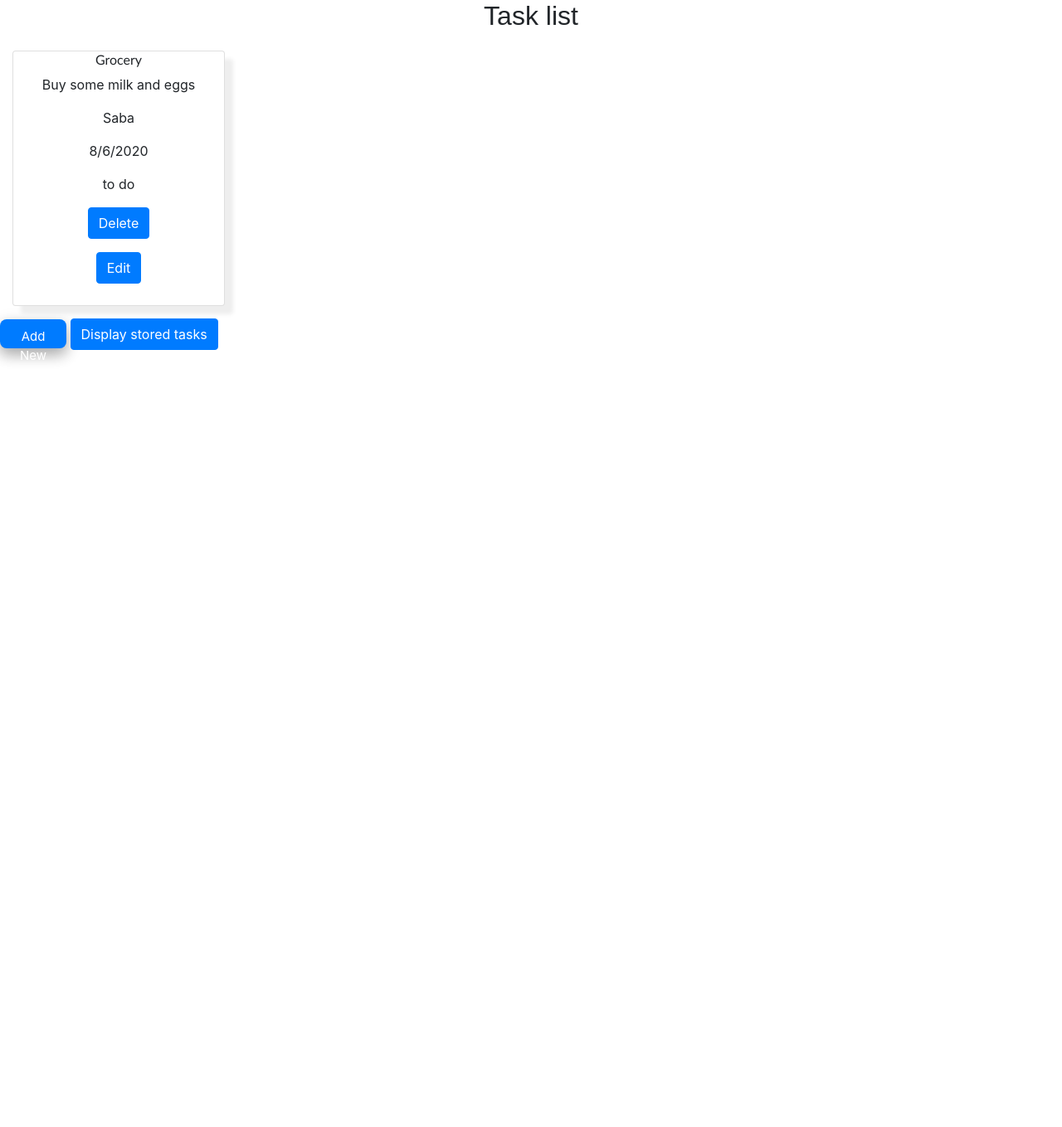
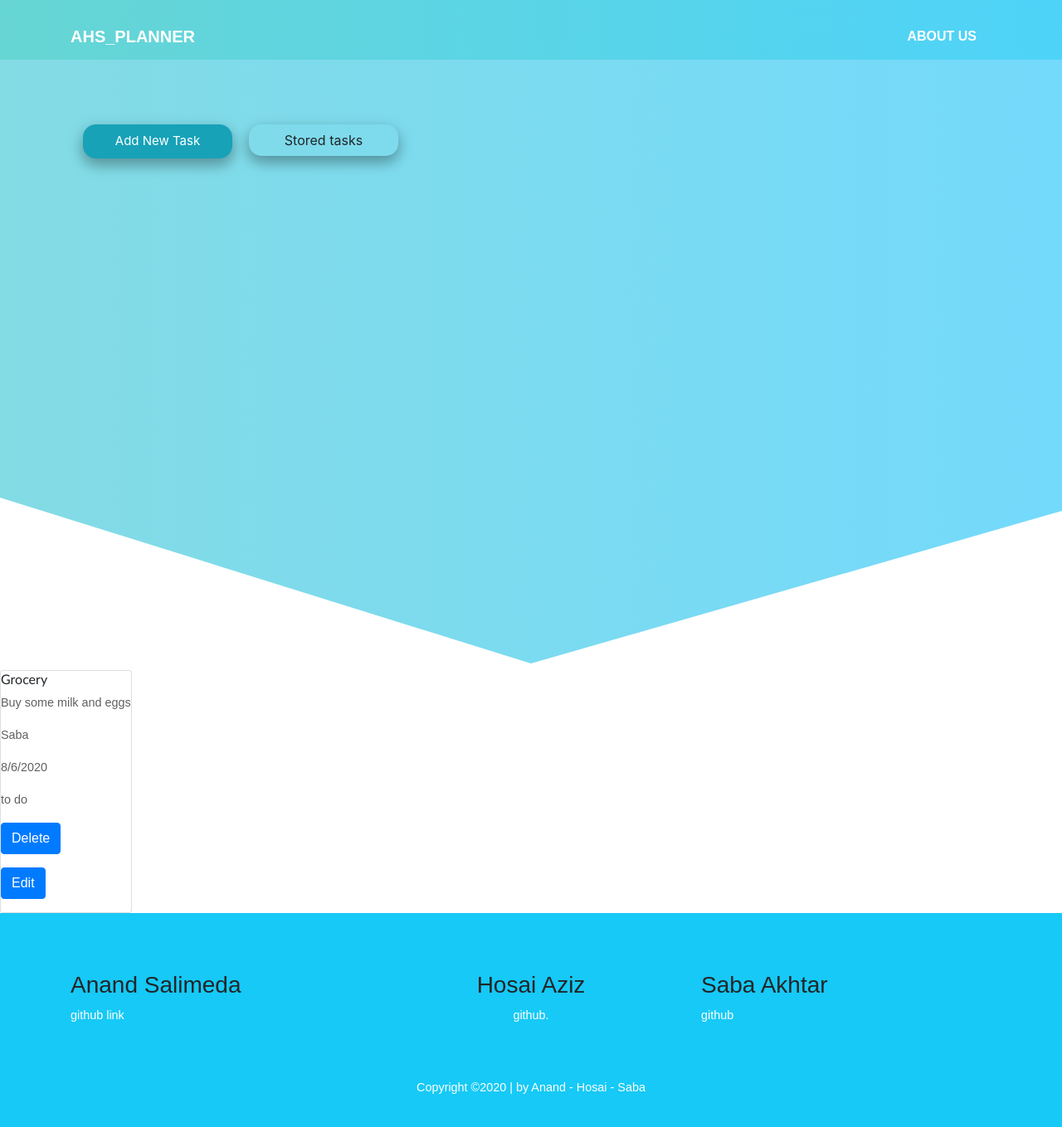
Before and after one commit to Any22/practicetask, a website built with Parcel: page index.html in a window 1280 px wide. Shown: the whole page at 83% size. Before the commit the page ends 800 px from the top, so only its background shows below. Built offline with nearby package versions, Linux system fonts and the light colour scheme.

Commit message:
project with front end

```diff
--- a/card.css
+++ b/card.css
@@ -1,3 +1,120 @@
+html {
+    scroll-behavior: smooth;
+  }
+  *{
+    margin: 0;
+    padding: 0;
+    box-sizing: border-box;
+    font-family: sans-serif;
+}
+p{
+    font-size: 0.9rem;
+    line-height: 1.6;
+    font-weight: 400;
+    color: #606060;
+}
+
+
+/* hover decoraction none otherwise you will see a line on anchor tag for home, our team etc in the navbar )*/
+a:hover{
+    text-decoration: none!important;
+}
+
+/* to remove the sytling of li tags */
+li{
+    list-style: none;
+}
+.headings{
+    margin-bottom: 50px;
+}
+
+.headings h1{
+    font-size: 1.5rem;
+    font-weight: 600;
+    text-transform: uppercase;
+}
+/************** actual css classes code starts *****************/
+  /* header class from navbar for styling the header section image and polygon not navbar   */
+  .header{
+    width: 100%;
+    height: 100vh;
+    background-image:linear-gradient(rgba(0,168,255, 0.3),rgba(0,168,255, 0.3));
+    background-repeat: no-repeat;
+    background-repeat: no-repeat;
+    background-size: 100% 100%;
+    clip-path: polygon(100% 0%, 100% 77%, 50% 100%, 0 75%, 0 0);
+    /* user relative as need to use a peduo element for the polygon */
+    position: relative;
+}
+/*  */
+.header:before{
+    content: "";
+    position: absolute;
+    /* for text to appear on top of the polygon */
+    z-index: -1;
+    top: 0;
+    bottom: 0;
+    left: 0;
+    right: 0;
+    background: rgba(0, 0, 0, 0) linear-gradient(to right, #1e5799 0%, #3ccdbb 0%, #16c9f6 100%) ;
+    /* to make the polygon color opac */
+    opacity: .4;
+}
+
+ /* navbar styling same as header. From the html file remove navbar-light and bg-light then styling of the polygon will appear on the navbar  */
+ .navbar:before{
+    content: "";
+    position: absolute;
+    z-index: -1;
+    top: 0;
+    bottom: 0;
+    left: 0;
+    right: 0;
+    background: rgba(0, 0, 0, 0) linear-gradient(to right, #1e5799 0%, #3ccdbb 0%, #16c9f6 100%) repeat scroll 0 0;
+    opacity: .4;
+}
+
+.navbar{
+    z-index: 5;
+}
+
+/*  */
+.nav-item{
+    padding: 0 10px;
+}
+
+/* navbar anchor items colour styling for home, ourteam etc */
+.nav-item a{
+    color: white !important;
+    font-weight: bold;
+}
+
+
+
+
+/************************ footer part start ********************/
+
+.footersection{
+    width: 100%;
+    height: auto;
+    padding: 70px 0 20px 0;
+    background: #16c9f6 ;
+    position: relative;
+}
+
+.footersection p{
+    color: #fff;
+}
+
+.footersection li a{
+    font-size: 0.9rem;
+    line-height: 1.6;
+    font-weight: 400;
+    color: #fff;
+    text-transform: capitalize;
+}
+
+
 #taskcontainer{
     display:flex ;
     flex-direction: row;
@@ -10,23 +127,13 @@
 }
 
 
-img {
-    width: 80%;
-    height: 30%;
-   }
+
    .mainHeading{
        font-family: sans-serif;
        text-align: center;
        font-size: xx-large;
    }
-.card {
-    width:20% ;
-    height:20%;
-    box-shadow: 10px 10px 5px 0px rgba(238, 238, 238, 1);
-    margin: 15px;
-    text-align: center;
-    padding-bottom: 10px;
-    }
+
 #taskcontainer.h1
 {
  font-family: 'Lucida Sans', 'Lucida Sans Regular', 'Lucida Grande', 'Lucida Sans Unicode', Geneva, Verdana, sans-serif;
@@ -36,27 +143,42 @@ img {
  {
     border-radius: 8px;
     box-shadow: 0 8px 16px 0 rgba(0,0,0,0.2), 0 6px 20px 0 rgba(0,0,0,0.19);
-    background-color:blue;
-    border:blue;
+    background-color:linear-gradient(160deg, #16c9f6 55%,  #fff 0%);
+    border:linear-gradient(160deg, #16c9f6 55%,  #fff 0%);
     width: 80px ;
  }
  #addButton
  {
     border-radius: 8px;
     box-shadow: 0 8px 16px 0 rgba(0,0,0,0.2), 0 6px 20px 0 rgba(0,0,0,0.19);
-    background-color:#007bff;
-    border:#007bff;
+    background-color:linear-gradient(160deg, #16c9f6 55%,  #fff 0%);
+    border:linear-gradient(160deg, #16c9f6 55%,  #fff 0%);
     width: 80px ;
  }
  #addTask
  {
-    border-radius: 8px;
+    border-radius:15px;
     box-shadow: 0 8px 16px 0 rgba(0,0,0,0.2), 0 6px 20px 0 rgba(0,0,0,0.19);
-    background-color:#007bff;
-    border:#007bff;
-    width: 80px ;
-    height:35px;
-    padding:10px ;
+    background-color:linear-gradient(160deg, #16c9f6 55%,  #fff 0%);
+    border:linear-gradient(160deg, #16c9f6 55%,  #fff 0%);
+    width: 180px ;
+    /* height:35px; */
+    /* padding:10px ; */
     font-size:15px ;
+    position: absolute;
+    left: 100px;
+    top: 150px;
 
  }
+ #dpSTask
+ {
+    border-radius: 15px;
+    box-shadow: 0 8px 16px 0 rgba(0,0,0,0.2), 0 6px 20px 0 rgba(0,0,0,0.19);
+    background-color:linear-gradient(160deg, #16c9f6 55%,  #fff 0%);
+    border:linear-gradient(160deg, #16c9f6 55%,  #fff 0%);
+    width: 180px ;
+    position: absolute;
+    left: 300px;
+    top: 150px;
+
+ }
--- a/index.html
+++ b/index.html
@@ -10,7 +10,39 @@
         <title>tasklist</title>
     </head>
     <body>
-    <h1 class="mainHeading">Task list</h1>
+      <div class="header" id="topheader">
+
+        <nav class=" navbar navbar-expand-lg navbar-dark fixed-top">
+          <!-- places the navbar contents into a box giving even spaces on the left and right cornors, text uppercase-->
+          <div class="container text-uppercase pt-3">
+            <!-- from getbootstrap site (components -> navbar) -->
+            <a class="navbar-brand text-white font-weight-bold" href="#">AHS_PLANNER</a>
+            <!-- from getbootstrap site (components -> navbar) -->
+            <button class="navbar-toggler" type="button" data-toggle="collapse" data-target="#navbarSupportedContent" aria-controls="navbarSupportedContent" aria-expanded="false" aria-label="Toggle navigation">
+            <span class="navbar-toggler-icon"></span>
+            </button>
+            <div class="collapse navbar-collapse" id="navbarSupportedContent">
+
+              <ul class="navbar-nav ml-auto text-white">
+                <li class="nav-item">
+                  <a class="nav-link" href="#footerdiv">About Us</a>
+                </li>
+              </ul>
+            </div>
+          </div>
+        </nav>
+ <!--  created section header for the polygon  -->
+ <section class="header-section">
+  <!-- created a div and centered -->
+  <div class="center-div">
+
+    </div>
+  </div>
+</section>
+</div>
+  <!-- ***************** End of Header Section **************** -->
+
+    <h1 class="mainHeading"></h1>
     <div id ="main-container">
         <div id="taskcontainer">
             <div id ="cList" class="card">
@@ -26,8 +58,8 @@
     </div>
 
 <!-- Adding tasks in Modal here -->
-<button type="button" class="btn btn-info btn-lg" id="addTask" data-toggle="modal" data-target="#myModal">Add New</button>
-<button type="button" class="btn btn-primary" id="dpSTask">Display stored tasks</button>
+<button type="button" class="btn btn-info btn-lg" id="addTask" data-toggle="modal" data-target="#myModal">Add New Task</button>
+<button type="button" class="btn btn-imfo" id="dpSTask">Stored tasks</button>
 
 
 <!-- Modal -->
@@ -114,8 +146,8 @@
       <div class="modal-body">
         <form>
           <div class="form-group">
-          <label for="inputId">Task id</label>
-          <input type="text" id="tId"></input>
+          <label for="inputId"></label>
+          <input type="hidden" id="tId"></input>
           <span id="nmErrMsg"></span>
           </div>
         <div class="form-group">
@@ -169,14 +201,58 @@
     </div>
 
 
+     <!-- *************************footer start************************* -->
+
+
+		<footer class="footersection" id="footerdiv">
+<!--
+			using grid system -->
+
+			<div class="container">
+				<div class="row">
+
+					<div class="footer-div  col-lg-4 col-md-6 col-12">
+						<div>
+							<h3>Anand Salimeda</h3>
+							<p>github link</p>
+						</div>
+					</div>
+					<div class="footer-div  col-lg-4 col-md-6 col-12 text-center">
+						<div>
+							<h3> Hosai Aziz</h3>
+							<p>github.</p>
+						</div>
+					</div>
+					<div class="footer-div  col-lg-4 col-md-12 col-12">
+						<div>
+							<h3> Saba Akhtar</h3>
+							<p>github</p>
+						</div>
+					</div>
+
+				</div>
+
+
+<!-- Copyright details -->
+				<div class="mt-5 text-center">
+					<p>Copyright ©2020 | by Anand - Hosai - Saba</p>
+				</div>
+
+
+		</footer>
+		<!-- **************************** footer ends *********************/ -->
+
+
+    <script src="https://code.jquery.com/jquery-3.3.1.slim.min.js" integrity="sha384-q8i/X+965DzO0rT7abK41JStQIAqVgRVzpbzo5smXKp4YfRvH+8abtTE1Pi6jizo" crossorigin="anonymous"></script>
+    <!-- <script src="https://cdnjs.cloudflare.com/ajax/libs/popper.js/1.14.7/umd/popper.min.js" integrity="sha384-UO2eT0CpHqdSJQ6hJty5KVphtPhzWj9WO1clHTMGa3JDZwrnQq4sF86dIHNDz0W1" crossorigin="anonymous"></script> -->
+    <!-- <script src="https://stackpath.bootstrapcdn.com/bootstrap/4.3.1/js/bootstrap.min.js" integrity="sha384-JjSmVgyd0p3pXB1rRibZUAYoIIy6OrQ6VrjIEaFf/nJGzIxFDsf4x0xIM+B07jRM" crossorigin="anonymous"></script> -->
+    <!-- <script src="https://ajax.googleapis.com/ajax/libs/jquery/3.4.1/jquery.min.js"></script> -->
+		<script src="https://cdnjs.cloudflare.com/ajax/libs/popper.js/1.14.7/umd/popper.min.js"></script>
+		<script src="https://maxcdn.bootstrapcdn.com/bootstrap/4.3.1/js/bootstrap.min.js"></script>
+    <script src="myscript.js"></script>
 
 
 
 
-        <script src="https://code.jquery.com/jquery-3.3.1.slim.min.js" integrity="sha384-q8i/X+965DzO0rT7abK41JStQIAqVgRVzpbzo5smXKp4YfRvH+8abtTE1Pi6jizo" crossorigin="anonymous"></script>
-        <script src="https://cdnjs.cloudflare.com/ajax/libs/popper.js/1.14.7/umd/popper.min.js" integrity="sha384-UO2eT0CpHqdSJQ6hJty5KVphtPhzWj9WO1clHTMGa3JDZwrnQq4sF86dIHNDz0W1" crossorigin="anonymous"></script>
-        <script src="https://stackpath.bootstrapcdn.com/bootstrap/4.3.1/js/bootstrap.min.js" integrity="sha384-JjSmVgyd0p3pXB1rRibZUAYoIIy6OrQ6VrjIEaFf/nJGzIxFDsf4x0xIM+B07jRM" crossorigin="anonymous"></script>
-        <script src="myscript.js"></script>
-
     </body>
     </html>
--- a/myscript.js
+++ b/myscript.js
@@ -1,7 +1,7 @@
 
  import CardManager from "./taskmanager.js"
         const taskcontainer = document.querySelector("#taskcontainer");
-        let cardDeck=new CardManager(taskcontainer);                    //create an instance of card manager to access the members
+        const cardDeck=new CardManager(taskcontainer);                    //create an instance of card manager to access the members
         let dpstorage=document.querySelector("#dpSTask");
         dpstorage.onclick= function(){
        cardDeck.displayFromstorage(edifunc,delfunc);
```
